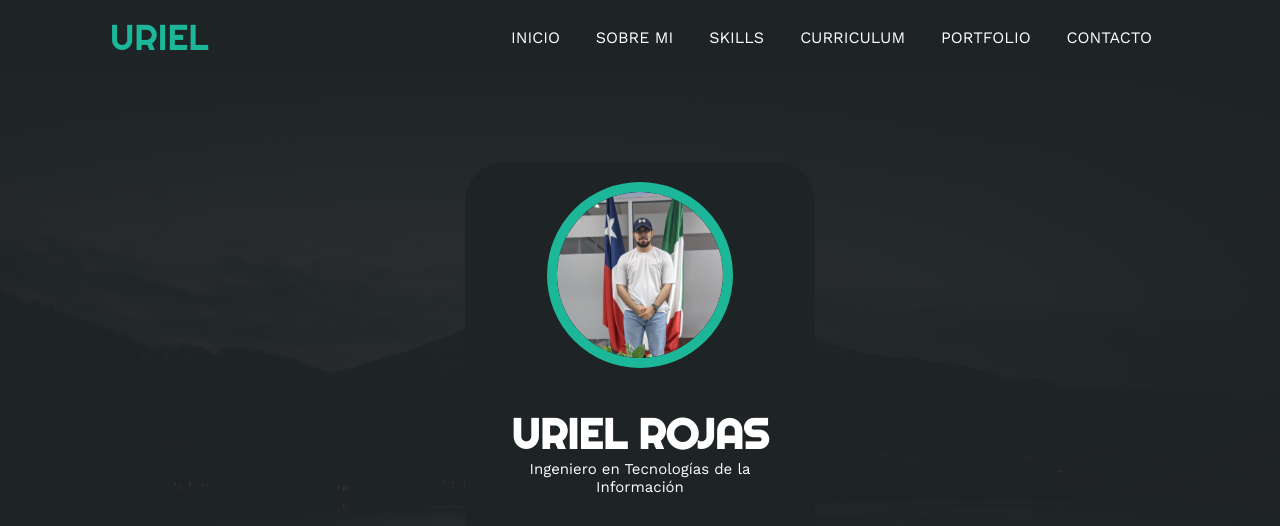
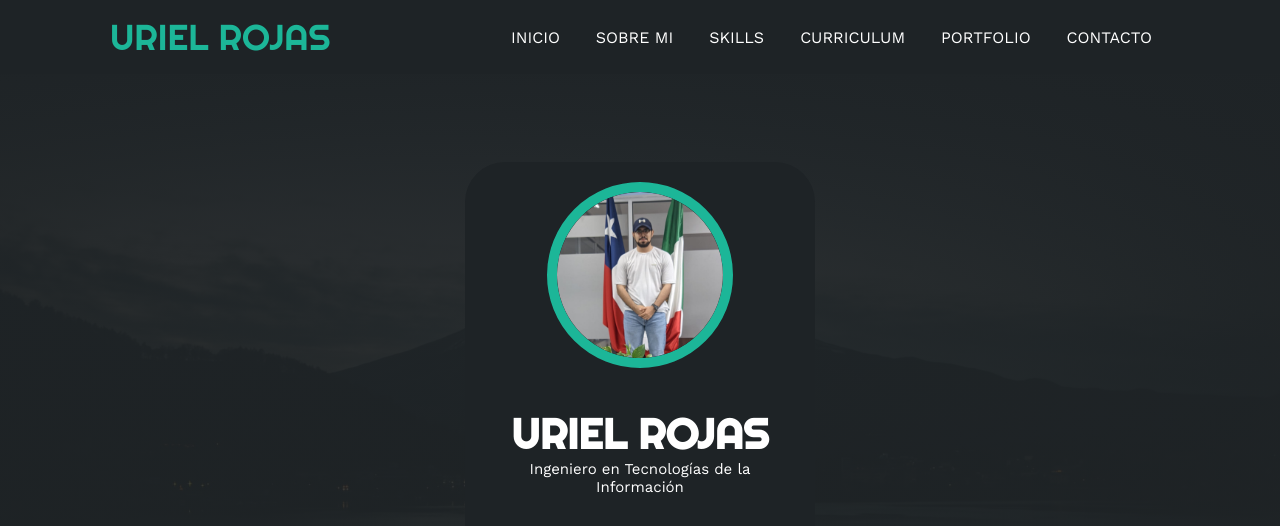
Before and after one commit to RojasReynosa/Portafolio, a plain HTML site: page index.html in a window 1280 px wide. Shown: the top 526 px of the page. Drawn offline with nearby package versions, Linux system fonts and the light colour scheme.

Commit message:
GITHUB con Hostinger

```diff
--- a/index.html
+++ b/index.html
@@ -13,7 +13,7 @@
     <div class="contenedor-header">
         <header>
             <div class="logo">
-                <a href="#">URIEL</a>
+                <a href="#">URIEL ROJAS</a>
             </div>
             <nav id="nav">
                 <ul>
```
